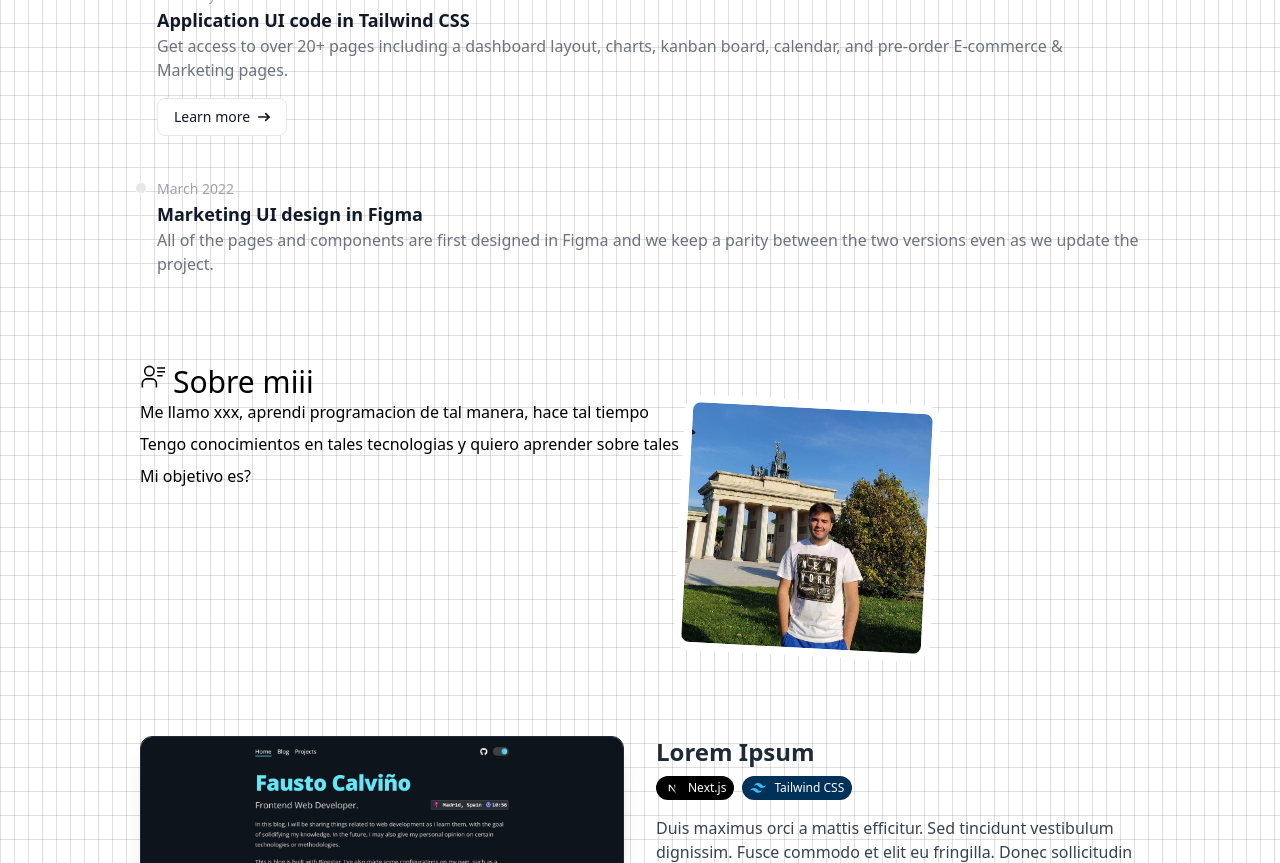
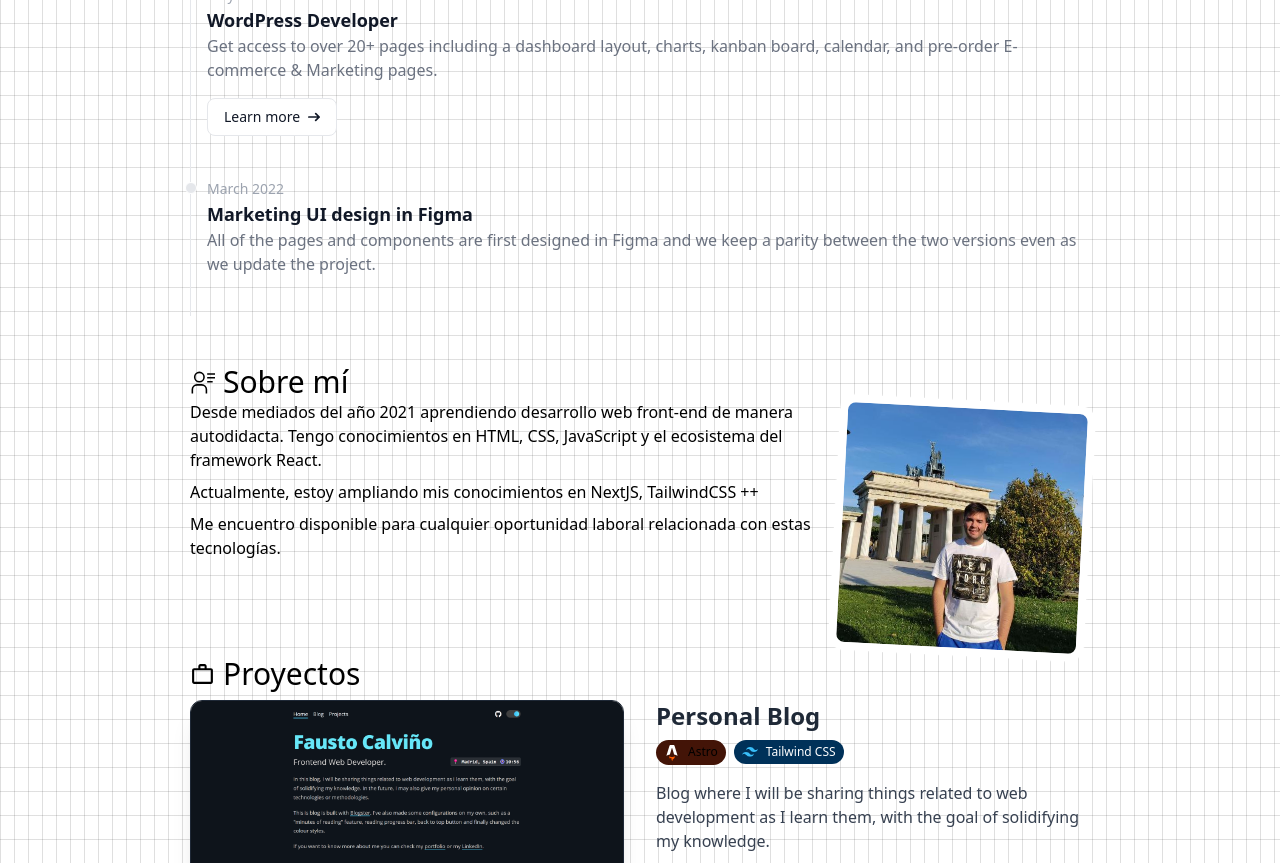
Before and after one commit to faustocalvinio/portfolio, an Astro site: page / in a window 1280 px wide. Shown: the part 481-1344 px from the top of the page. Built offline with nearby package versions, Linux system fonts and the light colour scheme; Astro itself is replaced by a stand-in of ours.

Commit message:
actualizando todo el proyecto

```diff
--- a/src/components/LinkButton.astro
+++ b/src/components/LinkButton.astro
@@ -5,6 +5,7 @@
 <a
   href={href}
   role="link"
+  target="_blank"
   class="inline-flex items-center justify-center gap-2 px-3 py-2 space-x-2 text-base text-white transition bg-gray-800 border border-gray-600 focus-visible:ring-yellow-500/80 text-md hover:bg-gray-800 hover:border-gray-900 group max-w-fit rounded-xl hover:text-white focus:outline-none focus-visible:outline-none focus-visible:ring focus-visible:ring-white focus-visible:ring-offset-2 active:bg-black"
 >
   <slot />
--- a/src/components/Navbar.astro
+++ b/src/components/Navbar.astro
@@ -32,7 +32,7 @@
          navItems.map((link) => (
             <li>
                <a
-                  class="relative block px-2 py-1 transition  hover:text-cyan-500 dark:hover:text-cyan-700"
+                  class="relative block px-2 transition  hover:text-cyan-500 dark:hover:text-cyan-700 "
                   aria-label={link.label}
                   href={link.url}
                >
@@ -59,7 +59,7 @@
 
    @keyframes nav-shadown {
       to {
-         @apply bg-white/50 shadow-lg ring-1 ring-white/10 backdrop-blur dark:bg-gray-800/90;
+         @apply  bg-white/20 shadow-lg ring-1 ring-white/10 backdrop-blur dark:bg-gray-800/90;
       }
    }
 </style>
--- a/src/components/SectionContainer.astro
+++ b/src/components/SectionContainer.astro
@@ -6,6 +6,6 @@
 
 <style>
    .section-container {
-      @apply mx-auto max-w-[1000px];
+      @apply mx-auto max-w-[900px];
    }
 </style>
--- /dev/null
+++ b/src/components/icons/AstroIcon.astro
@@ -0,0 +1,15 @@
+<svg
+   viewBox="0 0 256 366"
+   xmlns="http://www.w3.org/2000/svg"
+   width="256"
+   height="366"
+   class="size-4 mt-[1px]"
+   preserveAspectRatio="xMidYMid"
+   ><path
+      fill="#fff"
+      d="M182.022 9.147c2.982 3.702 4.502 8.697 7.543 18.687L256 246.074a276.467 276.467 0 0 0-79.426-26.891L133.318 73.008a5.63 5.63 0 0 0-10.802.017L79.784 219.11A276.453 276.453 0 0 0 0 246.04L66.76 27.783c3.051-9.972 4.577-14.959 7.559-18.654a24.541 24.541 0 0 1 9.946-7.358C88.67 0 93.885 0 104.314 0h47.683c10.443 0 15.664 0 20.074 1.774a24.545 24.545 0 0 1 9.95 7.373Z"
+   ></path><path
+      fill="#FF5D01"
+      d="M189.972 256.46c-10.952 9.364-32.812 15.751-57.992 15.751-30.904 0-56.807-9.621-63.68-22.56-2.458 7.415-3.009 15.903-3.009 21.324 0 0-1.619 26.623 16.898 45.14 0-9.615 7.795-17.41 17.41-17.41 16.48 0 16.46 14.378 16.446 26.043l-.001 1.041c0 17.705 10.82 32.883 26.21 39.28a35.685 35.685 0 0 1-3.588-15.647c0-16.886 9.913-23.173 21.435-30.48 9.167-5.814 19.353-12.274 26.372-25.232a47.588 47.588 0 0 0 5.742-22.735c0-5.06-.786-9.938-2.243-14.516Z"
+   ></path></svg
+>
--- /dev/null
+++ b/src/components/icons/Gmail.astro
@@ -0,0 +1 @@
+<svg xmlns="http://www.w3.org/2000/svg" width="25" height="25" viewBox="0 0 48 48"><g fill="none" stroke="#ffffff" stroke-linecap="round" stroke-linejoin="round" stroke-width="4"><path d="M44 24V9H4v30h20m11 0l8-7l-4-4l-8 7v4z"/><path d="m4 9l20 15L44 9"/></g></svg>
--- a/src/sections/Experiencia.astro
+++ b/src/sections/Experiencia.astro
@@ -5,7 +5,7 @@
 ---
 
 <SectionContainer aditionalClass="flex flex-col mt-10">
-   <div class="flex gap-2">
+   <div class="flex gap-2 items-center">
       <ExpLaboralIcon />
       <SectionTitle title="Experiencia" />
    </div>
@@ -17,10 +17,10 @@
          </div>
          <time
             class="mb-1 text-sm font-normal leading-none text-gray-400 dark:text-gray-500"
-            >February 2022</time
+            >Mayo 2022 - Abril 2023</time
          >
          <h3 class="text-lg font-semibold text-gray-900 dark:text-white">
-            Application UI code in Tailwind CSS
+            WordPress Developer
          </h3>
          <p class="mb-4 text-base font-normal text-gray-500 dark:text-gray-400">
             Get access to over 20+ pages including a dashboard layout, charts,
--- a/src/sections/Hero.astro
+++ b/src/sections/Hero.astro
@@ -1,6 +1,7 @@
 ---
 import HeroLink from "../components/HeroLink.astro";
 import SectionContainer from "../components/SectionContainer.astro";
+import Gmail from "../components/icons/Gmail.astro";
 import PeaceIcon from "../components/icons/PeaceIcon.astro";
 ---
 
@@ -63,6 +64,10 @@
             >
             Github
          </HeroLink>
+         <HeroLink href="mailto:faustocalvino@outlook.com">
+            <Gmail />
+            Correo
+         </HeroLink>
       </div>
    </div>
 </SectionContainer>
--- a/src/sections/Proyectos.astro
+++ b/src/sections/Proyectos.astro
@@ -1,10 +1,13 @@
 ---
+import ExpLaboralIcon from "../components/icons/ExpLaboralIcon.astro";
 import GitHub from "../components/icons/GitHub.astro";
 import NextJS from "../components/icons/NextJS.astro";
 import Tailwind from "../components/icons/Tailwind.astro";
 import Link from "../components/Link.astro";
 import LinkButton from "../components/LinkButton.astro";
 import SectionContainer from "../components/SectionContainer.astro";
+import SectionTitle from "../components/SectionTitle.astro";
+import AstroIcon from "../components/icons/AstroIcon.astro"
 
 const TECHS = {
    NEXT: {
@@ -17,31 +20,32 @@
       class: "bg-[#003159] text-white",
       icon: Tailwind,
    },
+   ASTRO: {
+      name:"Astro",
+      class:"bg-orange-950",
+      icon: AstroIcon,
+   }
 };
 
 const PROJECTS = [
    {
-      title: "Lorem Ipsum",
+      title: "Personal Blog",
       description:
-         "Duis maximus orci a mattis efficitur. Sed tincidunt vestibulum dignissim. Fusce commodo et elit eu fringilla. Donec sollicitudin hendrerit leo, et hendrerit mi pulvinar in. Vivamus id rutrum lacus.",
-      link: "https://google.es/",
+         "Blog where I will be sharing things related to web development as I learn them, with the goal of solidifying my knowledge.",
+      link: "https://blog-fausto.netlify.app/",
       github: "https://github.com/faustocalvinio",
       image: "/blog-fausto.netlify.app_.png",
-      techs: [TECHS.NEXT, TECHS.TAILWIND],
-   },
-   //  {
-   //     title: "AdventJS - Retos de programación con JavaScript y TypeScript",
-   //     description:
-   //        "Plataforma gratuita con retos de programación. Más de 1 millón de visitas en un mes. +50K retos completados. Creada desde cero con Next.js, React y Tailwind CSS.",
-   //     link: "https://adventjs.dev",
-   //     image: "/apuntes/portafolio.jpg",
-   //     techs: [TECHS.NEXT, TECHS.TAILWIND],
-   //  },
+      techs: [TECHS.ASTRO, TECHS.TAILWIND],
+   }
 ];
 ---
 
 <SectionContainer>
-   <div class="flex flex-col gap-y-16 mt-20">
+   <div class="flex gap-2 items-center">
+      <ExpLaboralIcon />
+      <SectionTitle title="Proyectos" />
+   </div>
+   <div class="flex flex-col gap-y-16 mt-2">
       {
          PROJECTS.map(({ image, title, description, techs, link, github }) => (
             <article class="flex flex-col space-x-0 space-y-8 group md:flex-row md:space-x-8 md:space-y-0">
@@ -93,24 +97,3 @@
       }
    </div>
 </SectionContainer>
-
-<!-- ---
-  import Project from "../components/Proyecto.astro";
-  import SectionTitle from "../components/SectionTitle.astro";
-  ---
-
-  <section class="flex flex-col section-container mt-10 gap-5" id="proyectos">
-    <div class="flex gap-2">
-      <span>ICON</span>
-    <SectionTitle title="Proyectos"/>
-  </div>
-  <Project />
-  <Project />
-  <Project />
-  <Project />
-</section>
-<style>
-  .section-container {
-    @apply mx-auto max-w-[800px];
-  }
-</style> -->
--- a/src/sections/SobreMi.astro
+++ b/src/sections/SobreMi.astro
@@ -5,20 +5,19 @@
 
 ---
 <SectionContainer aditionalClass="mt-12">
-  <div class="flex gap-2">
+  <div class="flex gap-2 items-center">
     <SobreMiIcon />
-    <SectionTitle title="Sobre miii"/>
+    <SectionTitle title="Sobre mí"/>
   </div>
-  <div class="flex">
+  <div class="flex w-full">
     <div class="flex flex-col gap-2">
-      <p>
-        Me llamo xxx, aprendi programacion de tal manera, hace tal tiempo
+      <p> Desde mediados del año 2021 aprendiendo desarrollo web front-end de manera autodidacta. Tengo conocimientos en HTML, CSS, JavaScript y el ecosistema del framework React.
       </p>
       <p>
-        Tengo conocimientos en tales tecnologias y quiero aprender sobre tales
+        Actualmente, estoy ampliando mis conocimientos en NextJS, TailwindCSS ++
       </p>
       <p>
-        Mi objetivo es?
+        Me encuentro disponible para cualquier oportunidad laboral relacionada con estas tecnologías.
       </p>
     </div>
     <img
@@ -29,49 +28,3 @@
   </div>
 
 </SectionContainer>
-
-
-
-<!-- FRASES PROHIBIDAS EN VUESTRO PORTFOLIO
-
-<p>
-  Mi sueño es encontrar mi primer empleo en el mundo de la programación. Una empresa donde pueda seguir aprendiendo. ❌
-</p>
-
-<p>
-  ❌ Apasionado de la programación desde chekitito. Me encantan los ordenadores y crear páginas web buenas y rápidas con la última tecnología.
-</p>
-
-<p>
-  Trabajo bien en equipo. Siempre estoy aprendiendo cosas nuevas.
-</p>
-
--------------------------------------
-
---------------------------------------
-
-<p>
-  ¡Soy Leo! Estudié Derecho Empresarial y, tras años ejerciendo, me pasé al mundo de la Programación. Desde entonces disfruto creando experiencias web para los usuarios.
-</p>
-
-<p>
-  Entre mis éxitos destaco que durante el Grado Superior, ayudé a mis compañeros a aprender sobre TDD. Me encanta el testing, creo en su importancia, y me gusta compartir mi conocimiento sobre ello.
-</p>
-
-<p>
-  Cuento con experiencia desarrollando aplicaciones móviles, y he creado una iniciativa llamada X para mezclar mis dos pasiones: la programación y el derecho. Ayudando a la sociedad a acceso a una defensa justa.
-</p>
-
----------------------------------------
-
-<p>Me llamo Sara, tengo 25 años y soy de Santiago, Chile 🇨🇱. Terminé mis estudios como Desarrolladora Web. Me encanta enfocarme en la parte del rendimiento, para ofrecer la mejora experiencia al usuario.</p>
-
-<p>
-  Colaboro en la organización del MeetUp local BeerJS donde reunimos a desarrolladores de Santiago para compartir conocimiento y experiencias. El año 2023 hicimos un total de 25 charlas con más de 2000 asistentes.
-</p>
-
-<p>
-  Además de participar activamente en la comunidad, he participado en la Hackathon de Midudev quedando en 3er puesto con mi proyecto _Chatty_, donde usando IA podías interactuar con un PDF. ¡Échale un vistazo!
-</p>
-
--->
```
